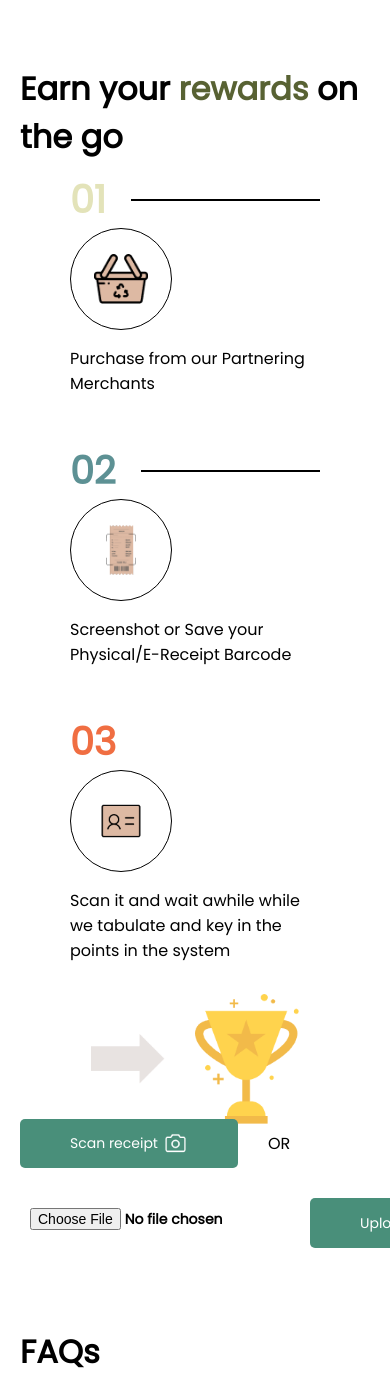
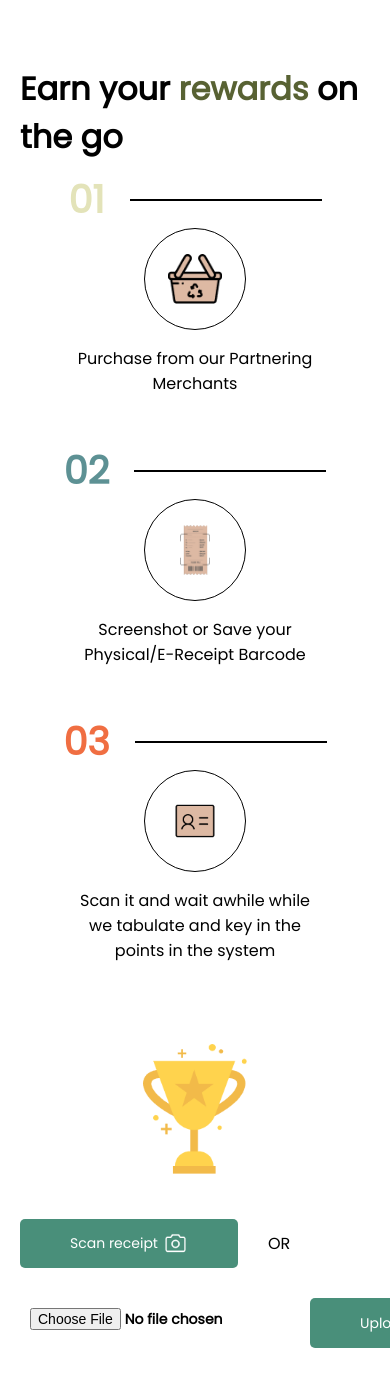
Before and after one commit to mynamegabe/CodeOverflow-Hackathon-2022, a Flask app: page /redeem in a window 390 px wide; the page is wider, and only the part inside the window is pictured. Shown: the part 1129-2502 px from the top of that part. Run offline with Flask 2, Linux system fonts and the light colour scheme; some web fonts are replaced.

Commit message:
Responsiveness

```diff
--- a/app.py
+++ b/app.py
@@ -126,6 +126,7 @@ def login():
     if request.method == 'POST':
         username = request.form['username']
         password = hashlib.md5(request.form['password'].encode()).hexdigest()
+        print(password)
         conn = sqlConnection()
         cursor = conn.cursor(dictionary=True)
         cursor.execute("SELECT * FROM users WHERE username = %s AND password = %s", (username, password))
--- a/static/style.css
+++ b/static/style.css
@@ -60,7 +60,7 @@ img {
     align-items: center;
     justify-content: flex-start;
     padding-top: 150px;
-    height: calc(100% - 150px);
+    min-height: calc(100% - 150px);
     background-color: #fff;
     gap: 80px;
 }
@@ -117,7 +117,7 @@ img {
 }
 
 .row.fill {
-    height: calc(100% - 322.44px);
+    min-height: calc(100% - 322.44px);
 }
 
 .flex-row > div {
@@ -317,7 +317,6 @@ p a {
     align-items: center;
     justify-content: flex-start;;
     gap: 30px;
-    width: 100%;
     max-width: calc(100vw - 40px);
     margin-top: 20px;
     overflow: auto;
@@ -585,6 +584,10 @@ h1 > img {
     color: #F06E42;
 }
 
+.three > hr {
+    display: none;
+}
+
 .steps-hori hr {
     width: 190px;
     height: 0px;
@@ -616,7 +619,7 @@ h1 > img {
 
 .steps-hori > .mid-img {
     width: fit-content;
-    height: 100px;
+    height: 200px;
     display: flex;
     align-items: center;
 }
@@ -754,6 +757,10 @@ h1 > img {
     object-fit: cover;
 }
 
+.rewards {
+    width: 100%;
+}
+
 @media screen and (max-width: 700px) {
     .icon-header > img.top-right {
         position: static;
@@ -829,12 +836,38 @@ h1 > img {
     .resnav.active > .resnav-links {
         height: auto;
     }
+
+    .three > hr {
+        display: block;
+    }
+
+    .steps-hori {
+        width: 100%;
+        flex-direction: column;
+        align-items: center;
+        justify-content: center;
+    }
+
+    .steps-hori > div {
+        display: flex;
+        flex-direction: column;
+        align-items: center;
+        justify-content: center;
+    }
+
+    .steps-hori p {
+        text-align: center;
+    }
 }
 
 @media screen and (max-width: 1100px) {
     .flex-row {
         flex-wrap: wrap;
         justify-content: center !important;
+    }
+
+    #arrow {
+        display: none;
     }
 }
 
--- a/templates/redeem.html
+++ b/templates/redeem.html
@@ -35,13 +35,13 @@
             <p>Screenshot or Save your Physical/E-Receipt Barcode</p>
         </div>
         <div>
-            <span class="three">03</span>
+            <span class="three">03<hr></span>
             <div>
                 <img src="/static/img/id.png" alt="">
             </div>
             <p>Scan it and wait awhile while we tabulate and key in the points in the system</p>
         </div>
-        <div class="mid-img">
+        <div class="mid-img" id="arrow">
             <img src="/static/img/arrow.png" alt="">
         </div>
         <div class="mid-img">
--- a/templates/rewards.html
+++ b/templates/rewards.html
@@ -4,7 +4,7 @@
 <div class="row flex-column fill">
     <h5>Balance: {{ points }} points </h5>
     <h1 class="highlight">Rewards</h1>
-    <div class="carousel">
+    <div class="carousel rewards">
         {% for r in rewards %}
         <div class="carousel-item reward">
             <img src="/static/img/{{ r['image'] }}" alt="">
```
